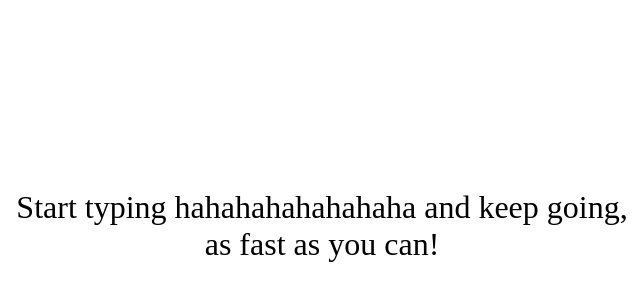
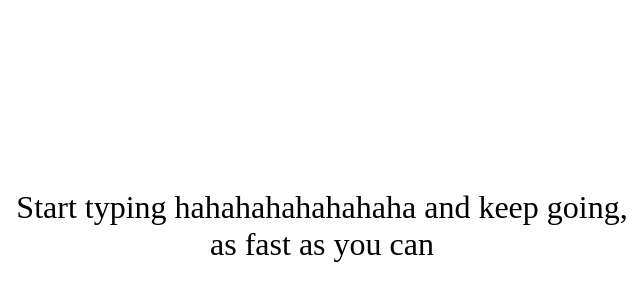
Before and after one commit to martinpllu/hahahahahahahaha, a plain HTML site: page index.html in a window 1280 px wide. Shown: the part 174-474 px from the top of the page, 318-958 px from the left. Drawn offline with Linux system fonts and the light colour scheme.

Commit message:
change message

```diff
--- a/index.html
+++ b/index.html
@@ -65,7 +65,7 @@
     </style>
 </head>
 <body>
-    <div id="startMessage">Start typing hahahahahahahaha and keep going, as fast as you can!</div>
+    <div id="startMessage">Start typing hahahahahahahaha and keep going, as fast as you can</div>
     <div id="gameDisplay" tabindex="0"></div> <!-- tabindex for focus -->
     <div id="footer"></div>
 
```
